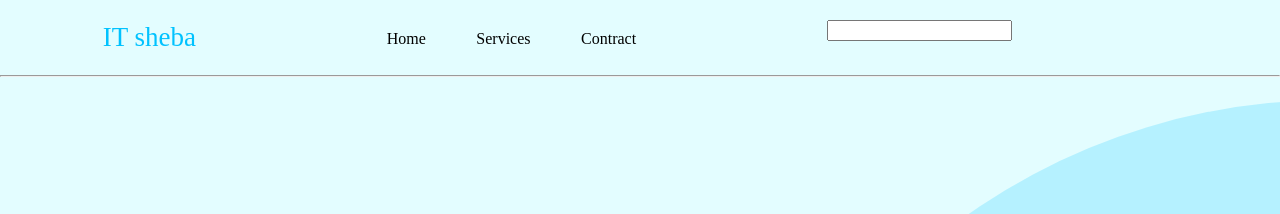
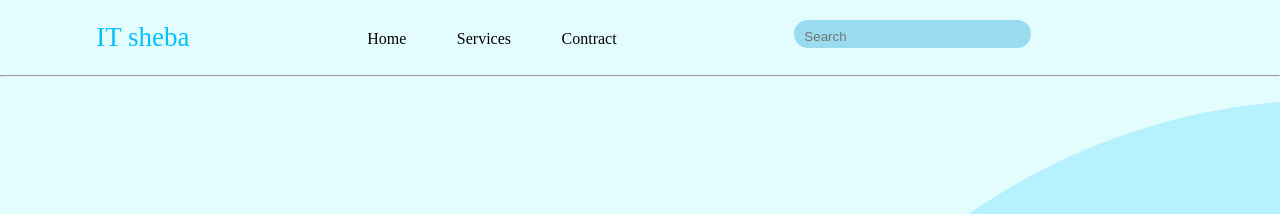
Before and after one commit to SamirulAlam/IT-Sheba, a plain HTML site: page index.html in a window 1280 px wide. Shown: the top 214 px of the page. Drawn offline with Linux system fonts and the light colour scheme.

Commit message:
completed

```diff
--- a/index.html
+++ b/index.html
@@ -20,7 +20,7 @@
             </div>
             <div class="search__container">
                 <form action="">
-                    <input type="text">
+                    <input type="text" placeholder="Search">
                 </form>
             </div>
             <div class="profile__container">
--- a/style.css
+++ b/style.css
@@ -29,6 +29,22 @@ color: #00C2FF;
     justify-content: space-around;
 }
 
+.search__container{
+    width: 237px;
+    height: 27.58px;
+    background: #99DBEF;
+    border-radius: 33px;
+}
+
+.search__container input{
+    margin: 8px;
+    outline: none;
+    border:transparent;
+    background:#99DBEF;
+
+}
+
+
 .section__main{
     height: 80vh;
     width:100vw;
@@ -52,7 +68,6 @@ color: #00C2FF;
     font-weight: 400;
     font-size: 75px;
     line-height: 128px;
-/* identical to box height */
 
 
     color: #00C2FF;
@@ -69,8 +84,6 @@ font-family: 'Monda';
     font-style: normal;
     font-weight: 700;
     font-size: 20px;
-/* identical to box height */
-
 
     color: #FFFFFF;
 
@@ -89,8 +102,6 @@ font-family: 'Monda';
     font-style: normal;
     font-weight: 700;
     font-size: 20px;
-/* identical to box height */
-
 
     color: #00C2FF;
 }
```
Lines whose indentation alone changed are shown as unchanged.
